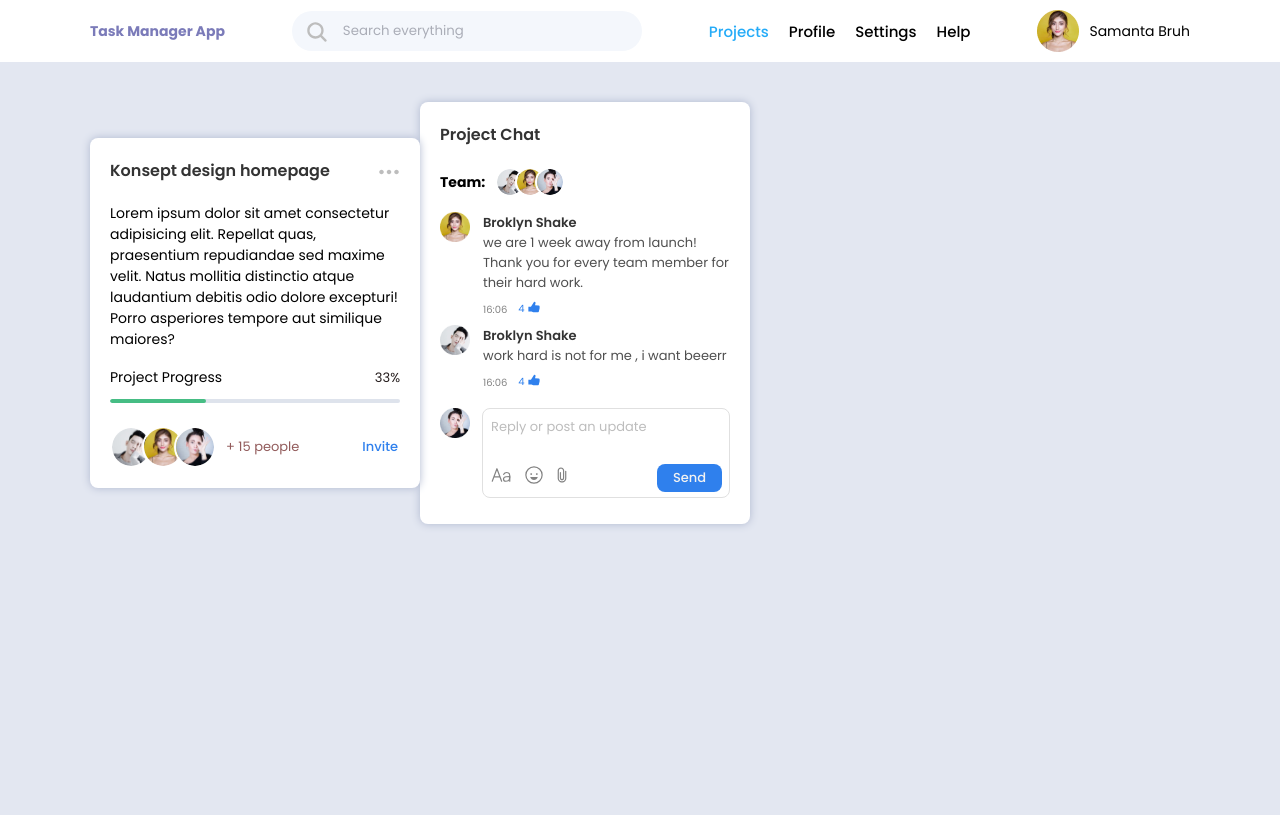
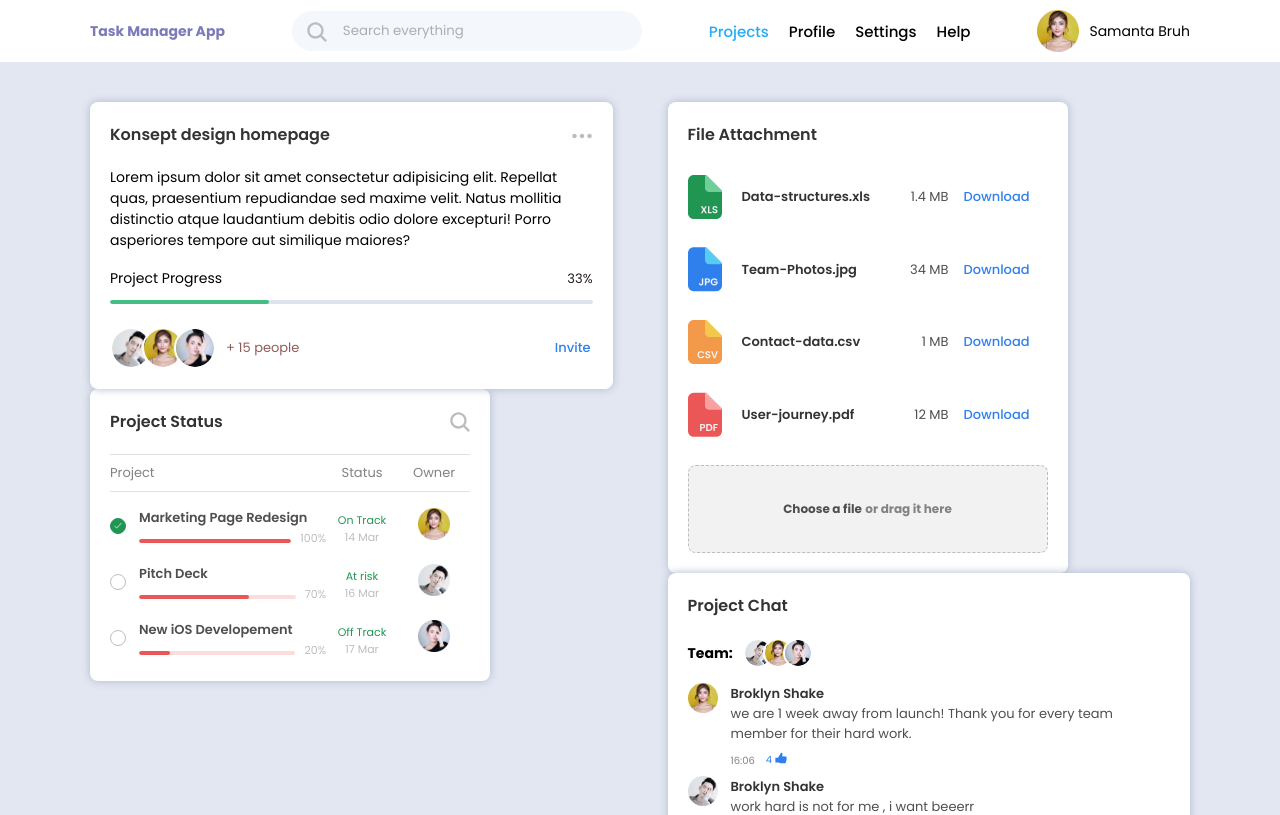
Before and after one commit to NickMomotenko/task-manager, a React (Vite) app: page / in a window 1280 px wide. Shown: the top 815 px of the page. Built offline with nearby package versions, Linux system fonts and the light colour scheme.

Commit message:
styled Table , create page layout

```diff
--- a/src/components/Paper/styled.ts
+++ b/src/components/Paper/styled.ts
@@ -6,7 +6,7 @@ export const PaperWrapp = styled.div`
 
   display: inline-block;
   padding: 20px;
-  max-width: 330px;
+  max-width: 100%;
   min-width: 330px;
   box-shadow: 0 0 8px #afb8cf;
 `;
--- /dev/null
+++ b/src/components/Table/index.tsx
@@ -0,0 +1,92 @@
+import { ProgressLine } from "../../containers/ProgressLine";
+import { Avatar } from "../Avatar";
+import { Checkbox } from "../Checkbox";
+import {
+  TableWrapp,
+  TableHeader,
+  TableColumn,
+  TableHeaderLabel,
+  TableBody,
+  TableItem,
+  TableCheckbox,
+  TableData,
+  TableDataTitle,
+  TableProgressLine,
+  TableStatus,
+  TableDate,
+  TableProgressLineCounter,
+  TableList,
+} from "./styled";
+
+interface TableProps {
+  head: string[];
+  body: {
+    id: number;
+    user: {
+      fullname: string;
+      avatar: string;
+    };
+    data: {
+      created_at: string;
+      status_name: string;
+      title: string;
+      status_percent: number;
+    };
+  }[];
+  layoutRules: number[];
+}
+
+export const Table: React.FC<TableProps> = ({ head, layoutRules, body }) => {
+  return (
+    <TableWrapp>
+      <TableHeader>
+        {head?.map((header, index) => {
+          return (
+            <TableColumn
+              key={index}
+              flex={layoutRules[index]}
+              center={index !== 0}
+            >
+              <TableHeaderLabel>{header}</TableHeaderLabel>
+            </TableColumn>
+          );
+        })}
+      </TableHeader>
+      <TableBody>
+        <TableList as="ul">
+          {body?.map(({ data, user }) => (
+            <TableItem as="li">
+              <TableColumn flex={layoutRules[0]}>
+                <TableCheckbox>
+                  <Checkbox
+                    initialState={data?.status_percent === 100 ? true : false}
+                  />
+                </TableCheckbox>
+                <TableData>
+                  <TableDataTitle>{data?.title}</TableDataTitle>
+                  <TableProgressLine>
+                    <ProgressLine initialValue={data?.status_percent} />
+                    <TableProgressLineCounter>
+                      {data?.status_percent}%
+                    </TableProgressLineCounter>
+                  </TableProgressLine>
+                </TableData>
+              </TableColumn>
+              <TableColumn
+                flex={layoutRules[1]}
+                center
+                style={{ flexDirection: "column" }}
+              >
+                <TableStatus>{data?.status_name}</TableStatus>
+                <TableDate>{data?.created_at}</TableDate>
+              </TableColumn>
+              <TableColumn flex={layoutRules[2]} center>
+                <Avatar url={user?.avatar} alt={user?.fullname} size={32} />
+              </TableColumn>
+            </TableItem>
+          ))}
+        </TableList>
+      </TableBody>
+    </TableWrapp>
+  );
+};
--- /dev/null
+++ b/src/components/Table/styled.ts
@@ -0,0 +1,80 @@
+import styled, { css } from "styled-components";
+
+import { Row } from "../Layout";
+
+export const TableWrapp = styled.div``;
+
+export const TableHeader = styled.div`
+  border-top: 1px solid #e0e0e0;
+  border-bottom: 1px solid #e0e0e0;
+  padding: 8px 0;
+
+  display: flex;
+`;
+
+export const TableColumn = styled.div<{ flex?: number; center?: boolean }>`
+  display: flex;
+
+  ${({ flex }) =>
+    flex &&
+    css`
+      flex-basis: ${flex}%;
+    `}
+
+  justify-content:${({ center }) => center && "center"};
+  text-align: ${({ center }) => center && "center"};
+`;
+
+export const TableHeaderLabel = styled.div`
+  font-size: 13px;
+  color: #828282;
+`;
+
+export const TableBody = styled.div`
+  margin-top: 16px;
+`;
+
+export const TableItem = styled.div`
+  display: flex;
+  margin-bottom: 15px;
+
+  &:last-child {
+    margin-bottom: 0;
+  }
+`;
+
+export const TableCheckbox = styled.div`
+  margin-right: 13px;
+  align-self: center;
+`;
+
+export const TableData = styled.div`
+  width: 100%;
+`;
+
+export const TableProgressLine = styled(Row)``;
+
+export const TableDataTitle = styled.div`
+  font-weight: 600;
+  font-size: 13px;
+  color: #4f4f4f;
+`;
+
+export const TableStatus = styled.div`
+  font-size: 11px;
+  color: #219653;
+`;
+
+export const TableDate = styled.div`
+  font-size: 11px;
+  color: #bdbdbd;
+`;
+
+export const TableProgressLineCounter = styled.div`
+  font-size: 11px;
+  color: #bdbdbd;
+
+  margin-left: 9px;
+`;
+
+export const TableList = styled.div``;
--- a/src/containers/ProgressLine/styled.ts
+++ b/src/containers/ProgressLine/styled.ts
@@ -1,6 +1,8 @@
 import styled from "styled-components";
 
-export const ProgressLineWrapp = styled.div``;
+export const ProgressLineWrapp = styled.div`
+  width: 100%;
+`;
 
 export const ProgressLineGlobal = styled.div<{ baseLineColor?: string }>`
   height: 4px;
--- a/src/containers/ProjectCard/index.tsx
+++ b/src/containers/ProjectCard/index.tsx
@@ -1,10 +1,15 @@
+import { useState } from "react";
+
 import { Icon } from "../../components/Icon";
 import { Title } from "../../components/Title";
-import optionIcon from "../../assets/icons/option-dots.svg";
 import { Row } from "../../components/Layout";
 import { MultiAvatar } from "../../components/MultiAvatar";
+import { DefaultButton } from "../../components/Button";
+import { Options } from "../../components/Options";
 
 import { ProgressLine } from "../ProgressLine";
+
+import optionIcon from "../../assets/icons/option-dots.svg";
 
 import {
   ProjectCardWrapp,
@@ -22,17 +27,18 @@ import {
   ProjectCardMultiAvatarText,
   ProjectCardInviteButton,
 } from "./styled";
-import { DefaultButton } from "../../components/Button";
-import { Options } from "../../components/Options";
-import { useState } from "react";
 
-export const ProjectCard = () => {
+interface ProjectCardProps {
+  as?: string | any;
+}
+
+export const ProjectCard: React.FC<ProjectCardProps> = ({ as }) => {
   const [isOptionsOpen, setIsOptionsOpen] = useState(false);
 
   const handleOptionsActiveClick = () => setIsOptionsOpen(!isOptionsOpen);
 
   return (
-    <ProjectCardWrapp as="li">
+    <ProjectCardWrapp as={as}>
       <ProjectCardPaper>
         <ProjectCardHead btw>
           <ProjectCardHeadTitle>
--- a/src/containers/ProjectCard/styled.ts
+++ b/src/containers/ProjectCard/styled.ts
@@ -5,6 +5,8 @@ import { Paper } from "../../components/Paper";
 
 export const ProjectCardWrapp = styled.div`
   position: relative;
+  display: inline-block;
+  width: 100%;
 `;
 
 export const ProjectCardPaper = styled(Paper)``;
--- a/src/containers/ProjectChat/index.tsx
+++ b/src/containers/ProjectChat/index.tsx
@@ -27,6 +27,7 @@ import {
   ProjectChatBodyList,
   ProjectChatTextarea,
   ProjectChatTextareaButton,
+  ProjectChatPaper,
 } from "./styled";
 
 import { ProjectChatItem } from "./ProjectChatItem";
@@ -35,6 +36,7 @@ import { Icon } from "../../components/Icon";
 export const ProjectChat = () => {
   return (
     <ProjectChatWrapp>
+      <ProjectChatPaper>
         <ProjectChatTitle>
           <Title text="Project Chat" />
         </ProjectChatTitle>
@@ -79,6 +81,7 @@ export const ProjectChat = () => {
             </ProjectChatTextareaBlockRow>
           </ProjectChatTextareaBlock>
         </ProjectChatContent>
+      </ProjectChatPaper>
     </ProjectChatWrapp>
   );
 };
--- a/src/containers/ProjectChat/styled.ts
+++ b/src/containers/ProjectChat/styled.ts
@@ -1,9 +1,13 @@
 import styled from "styled-components";
+
 import { ButtonWrapp } from "../../components/Button/styled";
 import { Row } from "../../components/Layout";
+import { Paper } from "../../components/Paper";
 import { TextareaBody } from "../../components/Textarea/styled";
 
 export const ProjectChatWrapp = styled.div``;
+
+export const ProjectChatPaper = styled(Paper)``;
 
 export const ProjectChatTitle = styled.div`
   margin-bottom: 20px;
--- a/src/containers/ProjectStatus/index.tsx
+++ b/src/containers/ProjectStatus/index.tsx
@@ -1,23 +1,34 @@
-import React from "react";
 import { Icon } from "../../components/Icon";
-
 import { Paper } from "../../components/Paper";
 import { Title } from "../../components/Title";
+import { Table } from "../../components/Table";
 
-import { ProjectStatusWrapp, ProjectStatusHeader ,ProjectStatusBody } from "./styled";
+import lypaIcon from "../../assets/icons/lypa.svg";
+
+import {
+  ProjectStatusWrapp,
+  ProjectStatusHeader,
+  ProjectStatusBody,
+  ProjectStatusTable,
+  ProjectStatusPaper,
+} from "./styled";
+
+import { header, body } from "./mock";
 
 export const ProjectStatus = () => {
   return (
     <ProjectStatusWrapp>
-      <Paper>
+      <ProjectStatusPaper>
         <ProjectStatusHeader btw>
           <Title text="Project Status" />
-          {/* <Icon src={} />   */}
+          <Icon src={lypaIcon} alt="search icon" />
         </ProjectStatusHeader>
         <ProjectStatusBody>
-
+          <ProjectStatusTable>
+            <Table head={header} layoutRules={[60, 20, 20]} body={body} />
+          </ProjectStatusTable>
         </ProjectStatusBody>
-      </Paper>
+      </ProjectStatusPaper>
     </ProjectStatusWrapp>
   );
 };
--- /dev/null
+++ b/src/containers/ProjectStatus/mock.ts
@@ -0,0 +1,47 @@
+import photo_1 from "../../assets/member/2.png";
+import photo_2 from "../../assets/member/1.png";
+import photo_3 from "../../assets/member/3.png";
+
+export const header = ["Project", "Status", "Owner"];
+
+export const body = [
+  {
+    id: 1,
+    user: {
+      fullname: "Tes tse",
+      avatar: photo_1,
+    },
+    data: {
+      created_at: "14 Mar",
+      status_name: "On Track",
+      title: "Marketing Page Redesign",
+      status_percent: 100,
+    },
+  },
+  {
+    id: 2,
+    user: {
+      fullname: "",
+      avatar: photo_2,
+    },
+    data: {
+      created_at: "16 Mar",
+      status_name: "At risk",
+      title: "Pitch Deck",
+      status_percent: 70,
+    },
+  },
+  {
+    id: 3,
+    user: {
+      fullname: "",
+      avatar: photo_3,
+    },
+    data: {
+      created_at: "17 Mar",
+      status_name: "Off Track",
+      title: "New iOS Developement",
+      status_percent: 20,
+    },
+  },
+];
--- a/src/containers/ProjectStatus/styled.ts
+++ b/src/containers/ProjectStatus/styled.ts
@@ -1,9 +1,37 @@
 import styled from "styled-components";
 
 import { Row } from "../../components/Layout";
+import { PaperWrapp } from "../../components/Paper/styled";
 
 export const ProjectStatusWrapp = styled.div``;
 
-export const ProjectStatusHeader = styled(Row)``;
+export const ProjectStatusPaper = styled(PaperWrapp)`
+  min-width: 400px;
+`;
 
-export const ProjectStatusBody = styled(Row)``;
+export const ProjectStatusHeader = styled(Row)`
+  margin-bottom: 20px;
+`;
+
+export const ProjectStatusBody = styled.div``;
+
+export const ProjectStatusTable = styled.div``;
+
+export const ProjectStatusTableHead = styled.div`
+  border-top: 1px solid #e0e0e0;
+  border-bottom: 1px solid #e0e0e0;
+  padding: 8px 0;
+
+  display: flex;
+`;
+
+export const ProjectStatusTableColumn = styled(Row)``;
+
+export const ProjectStatusTableHeadLabel = styled.div`
+  font-size: 13px;
+  color: #828282;
+`;
+
+export const ProjectStatusTableBody = styled.div``;
+
+export const ProjectStatusTableBodyRow = styled(Row)``;
--- a/src/pages/ProjectScreen/index.tsx
+++ b/src/pages/ProjectScreen/index.tsx
@@ -1,26 +1,55 @@
 import styled from "styled-components";
 import { Row } from "../../components/Layout";
 import { Paper } from "../../components/Paper";
+import { FileAttachment } from "../../containers/FileAttachment";
 import { ProjectCard } from "../../containers/ProjectCard";
 import { ProjectChat } from "../../containers/ProjectChat";
+import { ProjectStatus } from "../../containers/ProjectStatus";
 
 export const ProjectScreenWrapp = styled.div``;
 
 export const ProjectScreenCard = styled.div``;
 
-export const ProjectScreenContent = styled(Paper)``;
+// export const ProjectScreenContent = styled.div`
+//   flex-basis: 50%;
+// `;
+
+export const ProjectScreenRow = styled(Row)`
+  align-items: flex-start;
+`;
+
+export const ProjectScreenChat = styled.div``;
+
+export const ProjectScreenAttachments = styled.div``;
+
+export const ProjectScreenColumn = styled.div`
+  flex: 1;
+  margin-right: 5%;
+
+  &:last-child {
+    margin-right: 0;
+  }
+`;
 
 export const ProjectScreen = () => {
   return (
     <ProjectScreenWrapp>
-      <Row>
-        <ProjectScreenCard>
-          <ProjectCard />
-        </ProjectScreenCard>
-        <ProjectScreenContent>
-          <ProjectChat />
-        </ProjectScreenContent>
-      </Row>
+      <ProjectScreenRow>
+        <ProjectScreenColumn>
+          <ProjectScreenCard>
+            <ProjectCard />
+          </ProjectScreenCard>
+          <ProjectStatus />
+        </ProjectScreenColumn>
+        <ProjectScreenColumn>
+          <ProjectScreenAttachments>
+            <FileAttachment />
+          </ProjectScreenAttachments>
+          <ProjectScreenChat>
+            <ProjectChat />
+          </ProjectScreenChat>
+        </ProjectScreenColumn>
+      </ProjectScreenRow>
     </ProjectScreenWrapp>
   );
 };
```
Lines whose indentation alone changed are shown as unchanged.
